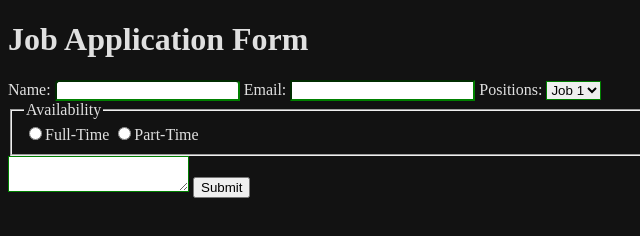
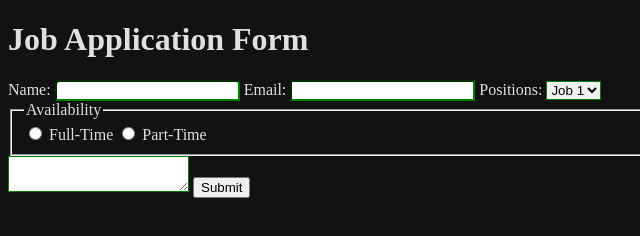
Before and after one commit to alejaalvar/build-a-job-application-form, a plain HTML site: page index.html in a window 1280 px wide. Shown: the full height of the page, 0-640 px from the left. Drawn offline with Linux system fonts and the light colour scheme.

Commit message:
Made fieldset more readable. Add labels for radio inputs in fieldset.

```diff
--- a/index.html
+++ b/index.html
@@ -27,8 +27,13 @@
 
                 <fieldset class="radio-group">
                     <legend>Availability</legend>
-                    <input name="availability" type="radio">Full-Time</input>
-                    <input name="availability" type="radio">Part-Time</input>
+
+                    <input id="full-time" name="availability" type="radio"></input>
+                    <label for="full-time">Full-Time</label>
+
+                    <input id="part-time" name="availability" type="radio"></input>
+                    <label for="part-time">Part-Time</label>
+
                 </fieldset>
 
                 <textarea id="message"></textarea>
```
